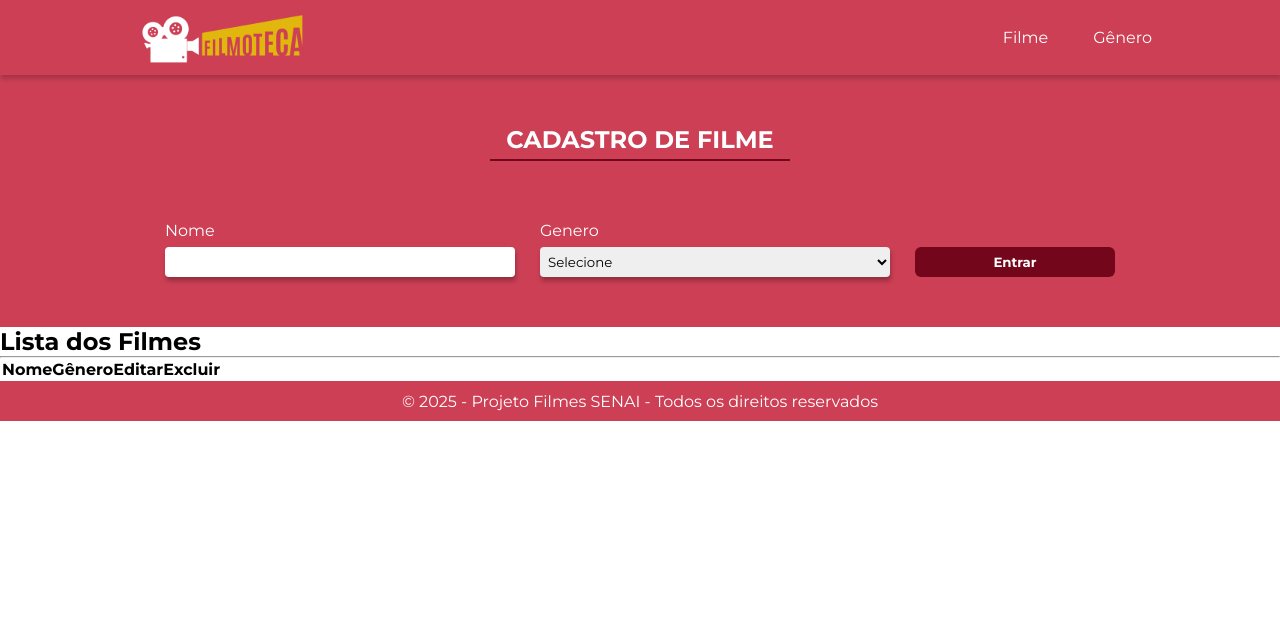
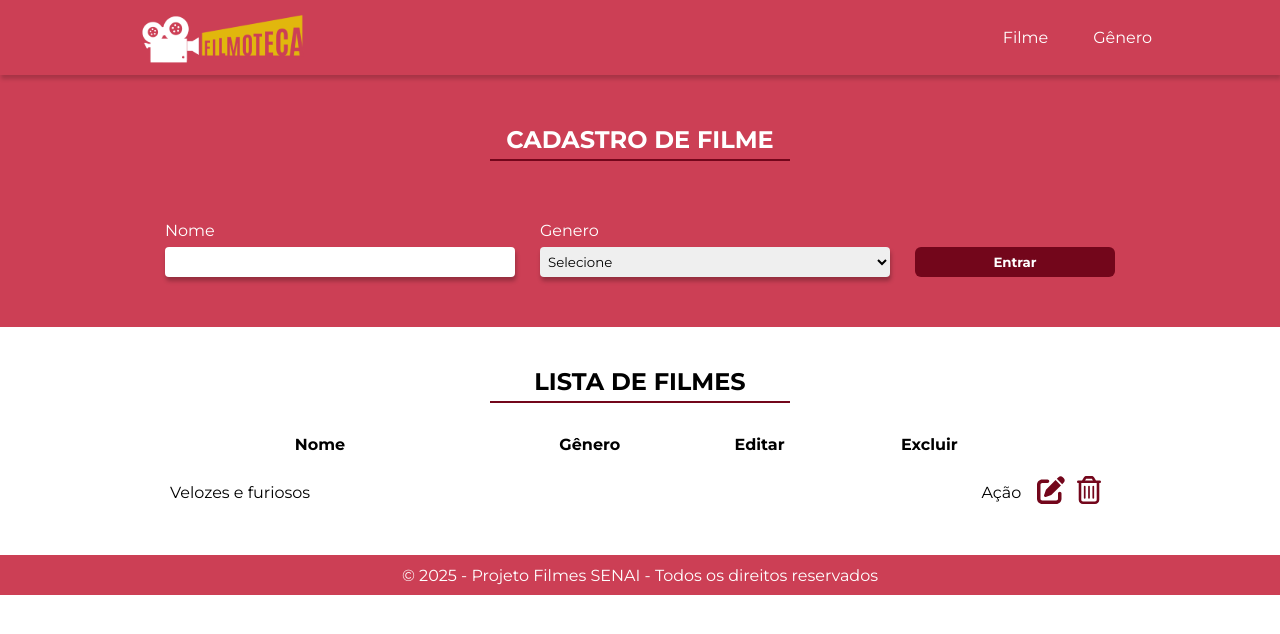
Before and after one commit to feanastacio/Project_React_Filmes, a React (Create React App) app in the folder filmes/: page /Genero in a window 1280 px wide. Shown: the top 634 px of the page. Built offline with nearby package versions, Linux system fonts and the light colour scheme; the HTML template or start-up script is replaced by a standard one.

Commit message:
feat: Realizando a tabela da listagem de filmes

```diff
--- a/filmes/src/components/lista/Lista.css
+++ b/filmes/src/components/lista/Lista.css
@@ -0,0 +1,56 @@
+.listagem{
+    /* vamos retirar:
+        header: 75px
+        cadastro: 225px
+        footer: 40px
+    */
+    display: flex;
+    padding: 40px;
+    align-items: center;
+    flex-direction: column;
+    height: calc(100vh - (75px + 252px + 40));
+}
+
+.listagem h1{
+    text-transform: uppercase;
+}
+
+.listagem hr{
+    width: 100%;
+    margin-top: 5px;
+    max-width: 300px;
+    border-width: 1px;
+    border-style: solid;
+    border-color: #73061b;
+}
+
+.item_lista img {
+    height: 28px;
+}
+
+.tabela {
+    width: 100%;
+    margin-top: 30px;
+}
+
+.tabela table{
+    width: 100%;
+}
+
+.tabela .cabecalho :first-child{
+    width: 300px;
+}
+
+.tabela .cabecalho :nth-child(2){
+    width: 100px;
+}
+
+.tabela .cabecalho th{
+    width: 100px;
+}
+
+
+.item_lista td{
+    /* Desgrudar o item do titulo */
+    padding: 20px 0 5px 0;
+}
--- a/filmes/src/components/lista/Lista.jsx
+++ b/filmes/src/components/lista/Lista.jsx
@@ -1,17 +1,20 @@
-import "./Lista.css"
+import "./Lista.css";
+
+import Editar from "../../assets/img/pen-to-square-solid.svg";
+import Excluir from "../../assets/img/trash-can-regular.svg";
 
 const Lista = () => {
-    return (
-        <section>
-            <h1>Lista dos Filmes</h1>
-            <hr />
+    return(
+        <section className="layout_grid listagem">
+            <h1>Lista de Filmes</h1>
+            <hr/>
             <div className="tabela">
                 <table>
-                    {/* Cabeçalho da tabela */}
+                    {/* cabeçalho da tabela */}
                     <thead>
-                        {/* tr - table row (linha tabela) */}
+                        {/* tr => table row */}
                         <tr className="cabecalho">
-                            {/* th - table head (cabeça da tabela) */}
+                            {/* th => table head */}
                             <th>Nome</th>
                             <th>Gênero</th>
                             <th>Editar</th>
@@ -20,7 +23,12 @@
                     </thead>
                     {/* tbody => corpo da tabela */}
                     <tbody>
-
+                        <tr className="item_lista">
+                            <td>Velozes e furiosos</td>
+                            <td>Ação</td>
+                            <td><img src={Editar} alt="Caneta" /></td>
+                            <td><img src={Excluir} alt="Lixeira" /></td>
+                        </tr>
                     </tbody>
                 </table>
             </div>
```
